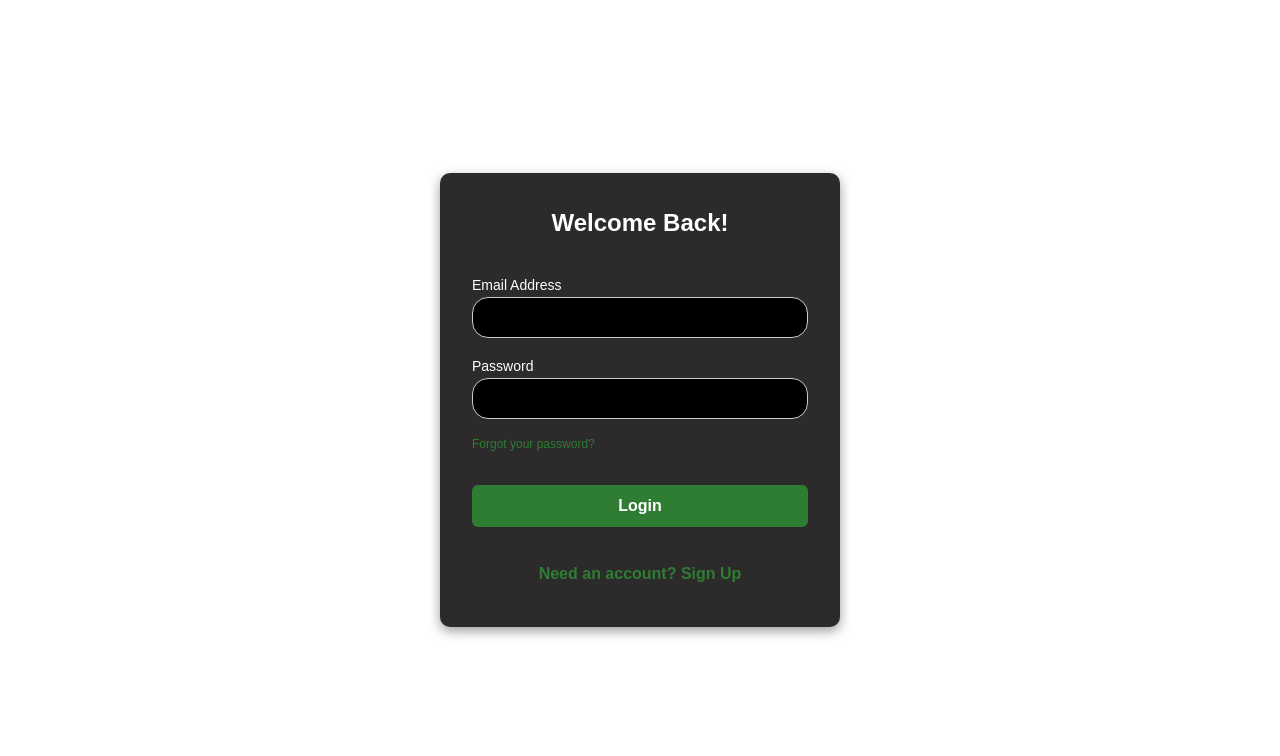
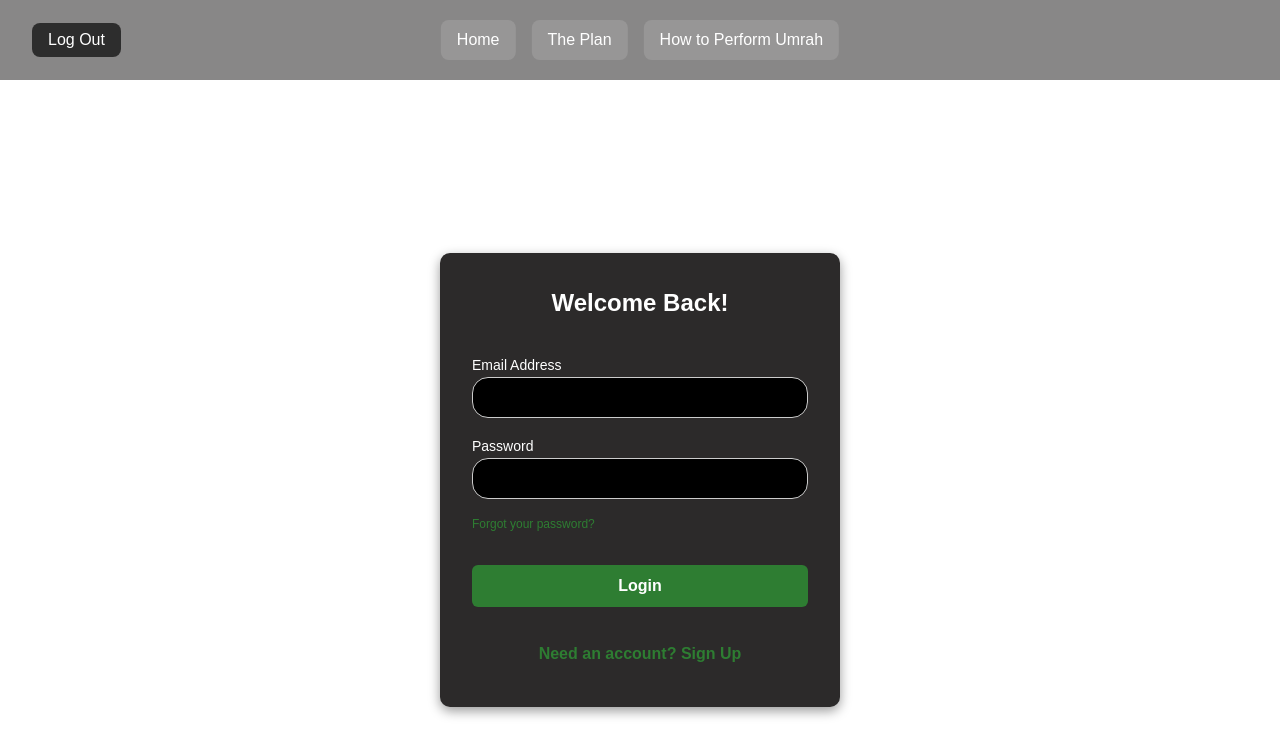
Before and after one commit to alshehrimazen/Cpit-405-Project, a React (Vite) app: page / in a window 1280 px wide. Shown: the top 756 px of the page. Built offline with nearby package versions, Linux system fonts and the light colour scheme; no server answers.

Commit message:
Fixed the routing and Header

```diff
--- a/package.json
+++ b/package.json
@@ -13,7 +13,7 @@
     "firebase": "^11.6.1",
     "react": "^19.0.0",
     "react-dom": "^19.0.0",
-    "react-router": "^7.5.2",
+    "react-router": "^7.5.3",
     "react-router-dom": "^7.5.2",
     "umarh-app": "file:"
   },
--- a/src/App.css
+++ b/src/App.css
@@ -1,11 +1,9 @@
-/* RESET default margins and paddings */
 * {
   margin: 0;
   padding: 0;
   box-sizing: border-box;
 }
 
-/* Make sure the page takes full height */
 html,
 body,
 #root {
@@ -13,5 +11,4 @@ body,
   width: 100%;
   font-family: 'Arial', sans-serif;
   background-color: #f9f9f9;
-  /* You can adjust it if you want */
 }
--- a/src/App.jsx
+++ b/src/App.jsx
@@ -3,6 +3,7 @@ import { AuthProvider } from './components/contexts/AuthContext';
 import ProtectedRoute from './components/Auth/ProtectedRoute';
 import Auth from './components/Auth/Auth';
 import Home from './components/Home';
+import Header from './components/Header';
 import Planner from './components/Planner';
 import './App.css';
 
@@ -10,9 +11,9 @@ function App() {
   return (
     <AuthProvider>
       <div className="App">
+        <Header />
         <Routes>
           <Route path="/" element={<Auth />} />
-
           <Route path="/home" element={
             <ProtectedRoute>
               <Home />
--- a/src/components/BudgetSummaryCard.jsx
+++ b/src/components/BudgetSummaryCard.jsx
@@ -1,7 +1,17 @@
 import React from "react";
+import { useNavigate } from "react-router-dom";
 import "./css/BudgetSummaryCard.css";
 
 const BudgetSummaryCard = ({ budget, accommodationCost, transportationCost, onReset }) => {
+  const navigate = useNavigate();
+
+  const handleConfirm = () => {
+    if (onReset) {
+      onReset();
+    }
+    navigate("/home");
+  };
+
   const remainingBudget = parseInt(budget, 10) - accommodationCost - transportationCost;
 
   return (
@@ -26,7 +36,8 @@ const BudgetSummaryCard = ({ budget, accommodationCost, transportationCost, onRe
           <span>Remaining Budget:</span>
           <span>{remainingBudget.toLocaleString()} SAR</span>
         </div>
-        <button className="confirm-button" onClick={onReset}>
+
+        <button className="confirm-button" onClick={handleConfirm}>
           Confirm Plan
         </button>
       </div>
--- a/src/components/Header.jsx
+++ b/src/components/Header.jsx
@@ -1,21 +1,32 @@
 import React from "react";
-import { Link } from "react-router-dom";
+import { Link, useNavigate } from "react-router-dom";
+import { useAuth } from "./contexts/AuthContext";
 import "./css/Header.css";
 
 const Header = () => {
+  const { logout } = useAuth();
+  const navigate = useNavigate();
+
+  const handleLogout = async () => {
+    try {
+      await logout();
+      navigate('/');
+    } catch (error) {
+      console.error('Failed to logout', error);
+    }
+  };
+
   return (
     <header className="header">
       <div className="auth-buttons">
-        <button className="btn login">Login</button>
-        <button className="btn signup">Sign Up</button>
+        <button className="btn logout" onClick={handleLogout}>Log Out</button>
       </div>
 
       <nav className="nav">
+        <Link to="/home" className="nav-btn">Home</Link>
         <Link to="/planner" className="nav-btn">The Plan</Link>
         <Link to="/" className="nav-btn">How to Perform Umrah</Link>
       </nav>
-
-      <div className="profile">Account</div>
     </header>
   );
 };
--- a/src/components/css/Header.css
+++ b/src/components/css/Header.css
@@ -51,8 +51,3 @@
   .nav-btn:hover {
     background-color: #ffffff40;
   }
-
-  .profile {
-    color: white;
-    font-weight: 500;
-  }
```
Also changed, not shown: 1 other file (tests, documents, lock files or other folders).
